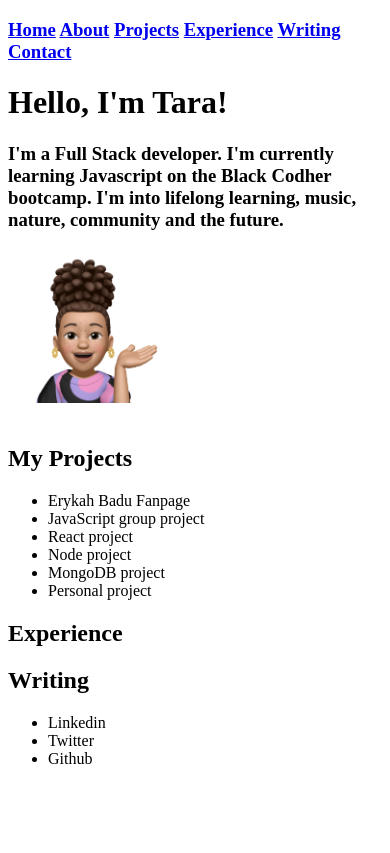
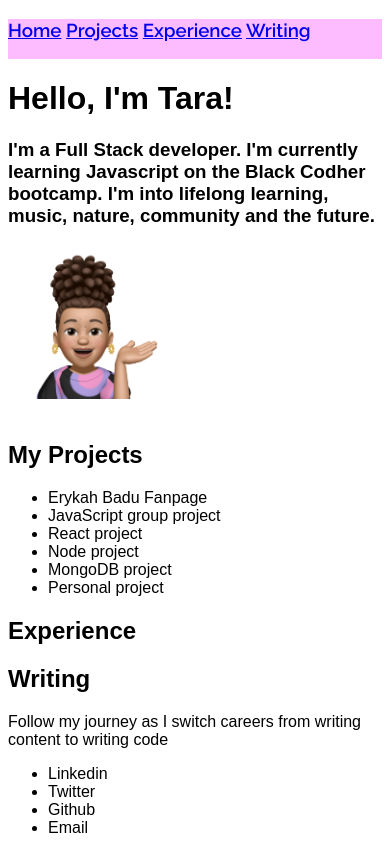
Before and after one commit to black-codher-bootcamp-2022-daly/unit-02-html-css-assessment-tarajaneseton, a website: page index.html in a window 390 px wide. Drawn offline with Linux system fonts and the light colour scheme; files whose address does not match are found by name.

Commit message:
mobile friendly edits

```diff
--- a/index.html
+++ b/index.html
@@ -22,11 +22,9 @@
         <section class="topnav" id="topnav">
             <h3>
                 <a class="active" href="#home">Home</a>
-                <a href="#about" class="about-me">About</a>
                 <a href="#projects" class="projects">Projects</a>
-                <a href="#experience">Experience</a>
-                <a href="#writing">Writing</a>
-                <a href="#contact">Contact</a>
+                <a href="#experience" class="experience">Experience</a>
+                <a href="#writing" class="writing">Writing</a>
             </h3>
         </section>
     </header>
@@ -54,12 +52,14 @@
     <!-- Create an experience timeline -->
     <section class="experience" id="experience">
         <h2>Experience</h2>
+
     </section>
     <!-- Writing, create Medium blog and embed first blog article here -->
     <section class="writing" id="writing">
-        <h2>Writing</h2>
-        <section>
-        </section>
+        <h2>Writing</h2
+            >
+        <p>Follow my journey as I switch careers from writing content to writing code</p>
+    </section>
 </body>
 <footer>
     <!-- Social media links background colour #fb53ff -->
@@ -68,6 +68,7 @@
             <li>Linkedin</li>
             <li>Twitter</li>
             <li>Github</li>
+            <li>Email</li>
         </ul>
     </section>
 </footer>
--- a/styles.css
+++ b/styles.css
@@ -0,0 +1,18 @@
+#profile-img {
+    width: 100%;
+
+
+}
+#topnav {
+    background-color: #FDBCFF;
+    font-family: 'Raleway', sans-serif;
+    font-weight: 600;
+    text-align: left;
+    height: 40px;
+    margin: auto;
+    width:  100%;
+
+}
+body{
+    font-family: 'Source Sans Pro', sans-serif;
+}
```
Also changed, not shown: README.md, assets/favicon.ico (added), assets/tara_jane_seton_avatar.png (renamed from tara_jane_seton_avatar.png), assets/tarafavicon.ico.png (added).
